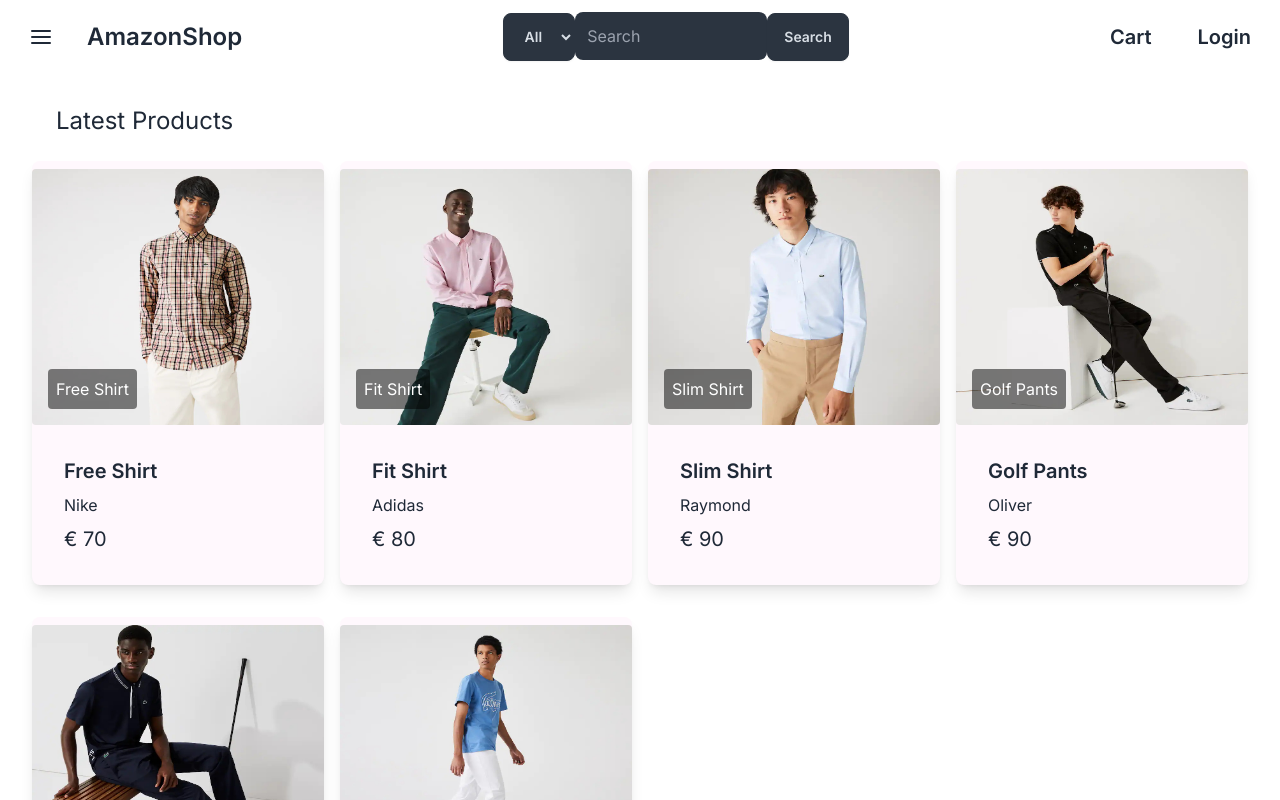
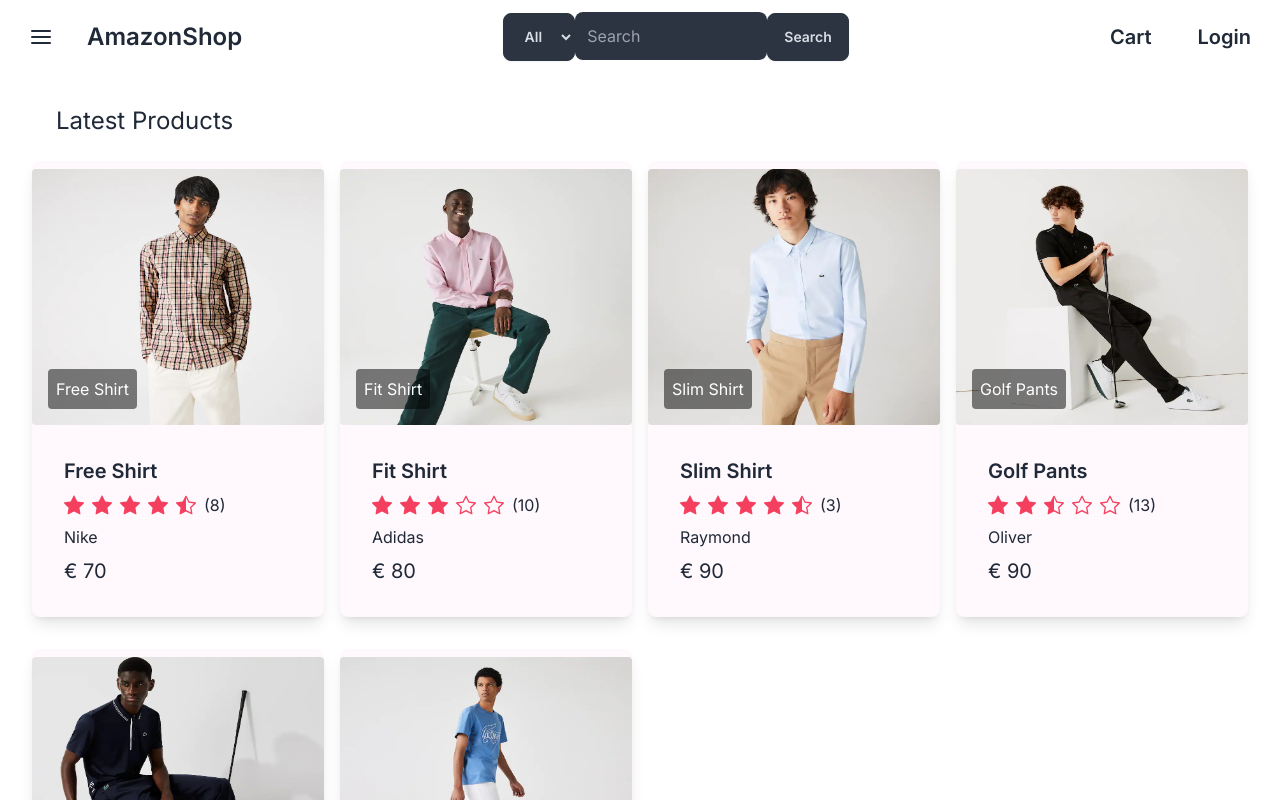
Before and after one commit to Fr-heidarian/AmazonaShop-next.js, a Next.js app: page / in a window 1280 px wide. Shown: the top 800 px of the page. Built offline with nearby package versions, Linux system fonts and the light colour scheme.

Commit message:
Implement rating component

```diff
--- a/components/product/ProductCard.tsx
+++ b/components/product/ProductCard.tsx
@@ -1,13 +1,14 @@
 import { product } from "@/lib/models/ProductModel";
 import Link from "next/link";
 import Image from "next/image";
+import Rating from "./Rating";
 
 type props = {
   product: product;
 };
 
 export default function ProductCard({ product }: props) {
-  const { image, slug, name, brand, price } = product;
+  const { image, slug, name, brand, price, rating, numReviews } = product;
 
   return (
     <div className="card bg-secondary-content mb-4 rounded-lg shadow-lg">
@@ -29,6 +30,7 @@ export default function ProductCard({ product }: props) {
         <Link href={`/products/${slug}`}>
           <h2 className="card-title">{name}</h2>
         </Link>
+        <Rating rating={rating} numReviews={numReviews} />
         <p>{brand}</p>
         <div className="card-actions">
           <span className="text-xl">€ {price}</span>
--- /dev/null
+++ b/components/product/Rating.tsx
@@ -0,0 +1,47 @@
+type props = {
+  rating: number;
+  numReviews: number;
+};
+
+export default function Rating({ rating, numReviews }: props) {
+  const Full = () => {
+    return (
+      <svg
+        xmlns="http://www.w3.org/2000/svg"
+        className="text-rose-500 w-5 h-auto fill-current"
+        viewBox="0 0 16 16"
+      >
+        <path d="M3.612 15.443c-.386.198-.824-.149-.746-.592l.83-4.73L.173 6.765c-.329-.314-.158-.888.283-.95l4.898-.696L7.538.792c.197-.39.73-.39.927 0l2.184 4.327 4.898.696c.441.062.612.636.282.95l-3.522 3.356.83 4.73c.078.443-.36.79-.746.592L8 13.187l-4.389 2.256z" />
+      </svg>
+    );
+  };
+  const Half = () => (
+    <svg
+      xmlns="http://www.w3.org/2000/svg"
+      className="text-rose-500 w-5 h-auto fill-current"
+      viewBox="0 0 16 16"
+    >
+      <path d="M5.354 5.119 7.538.792A.516.516 0 0 1 8 .5c.183 0 .366.097.465.292l2.184 4.327 4.898.696A.537.537 0 0 1 16 6.32a.548.548 0 0 1-.17.445l-3.523 3.356.83 4.73c.078.443-.36.79-.746.592L8 13.187l-4.389 2.256a.52.52 0 0 1-.146.05c-.342.06-.668-.254-.6-.642l.83-4.73L.173 6.765a.55.55 0 0 1-.172-.403.58.58 0 0 1 .085-.302.513.513 0 0 1 .37-.245l4.898-.696zM8 12.027a.5.5 0 0 1 .232.056l3.686 1.894-.694-3.957a.565.565 0 0 1 .162-.505l2.907-2.77-4.052-.576a.525.525 0 0 1-.393-.288L8.001 2.223 8 2.226v9.8z" />
+    </svg>
+  );
+  const Empty = () => (
+    <svg
+      xmlns="http://www.w3.org/2000/svg"
+      className="text-rose-500 w-5 h-auto fill-current"
+      viewBox="0 0 16 16"
+    >
+      <path d="M2.866 14.85c-.078.444.36.791.746.593l4.39-2.256 4.389 2.256c.386.198.824-.149.746-.592l-.83-4.73 3.522-3.356c.33-.314.16-.888-.282-.95l-4.898-.696L8.465.792a.513.513 0 0 0-.927 0L5.354 5.12l-4.898.696c-.441.062-.612.636-.283.95l3.523 3.356-.83 4.73zm4.905-2.767-3.686 1.894.694-3.957a.565.565 0 0 0-.163-.505L1.71 6.745l4.052-.576a.525.525 0 0 0 .393-.288L8 2.223l1.847 3.658a.525.525 0 0 0 .393.288l4.052.575-2.906 2.77a.565.565 0 0 0-.163.506l.694 3.957-3.686-1.894a.503.503 0 0 0-.461 0z" />
+    </svg>
+  );
+
+  return (
+    <div className="flex gap-2">
+      {rating >= 1 ? <Full /> : rating >= 0.5 ? <Half /> : <Empty />}
+      {rating >= 2 ? <Full /> : rating >= 1.5 ? <Half /> : <Empty />}
+      {rating >= 3 ? <Full /> : rating >= 2.5 ? <Half /> : <Empty />}
+      {rating >= 4 ? <Full /> : rating >= 3.5 ? <Half /> : <Empty />}
+      {rating >= 5 ? <Full /> : rating >= 4.5 ? <Half /> : <Empty />}
+      <span>({numReviews})</span>
+    </div>
+  );
+}
```
